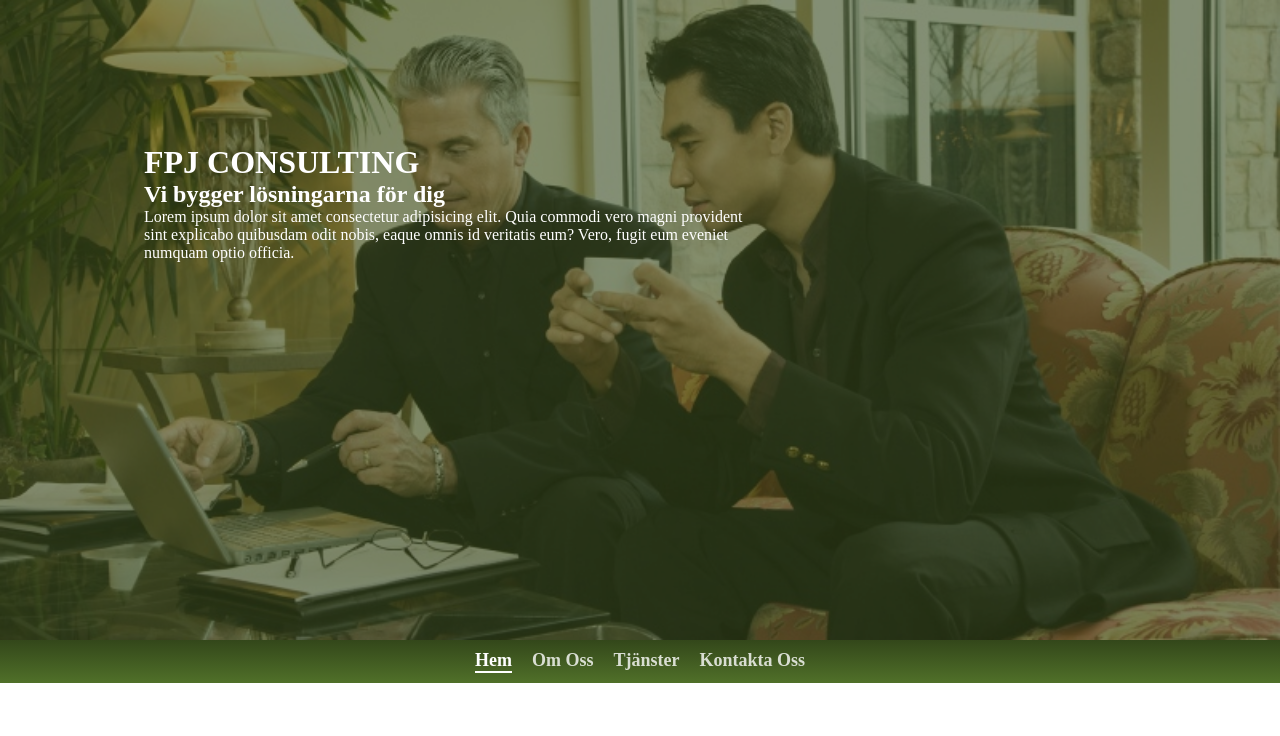
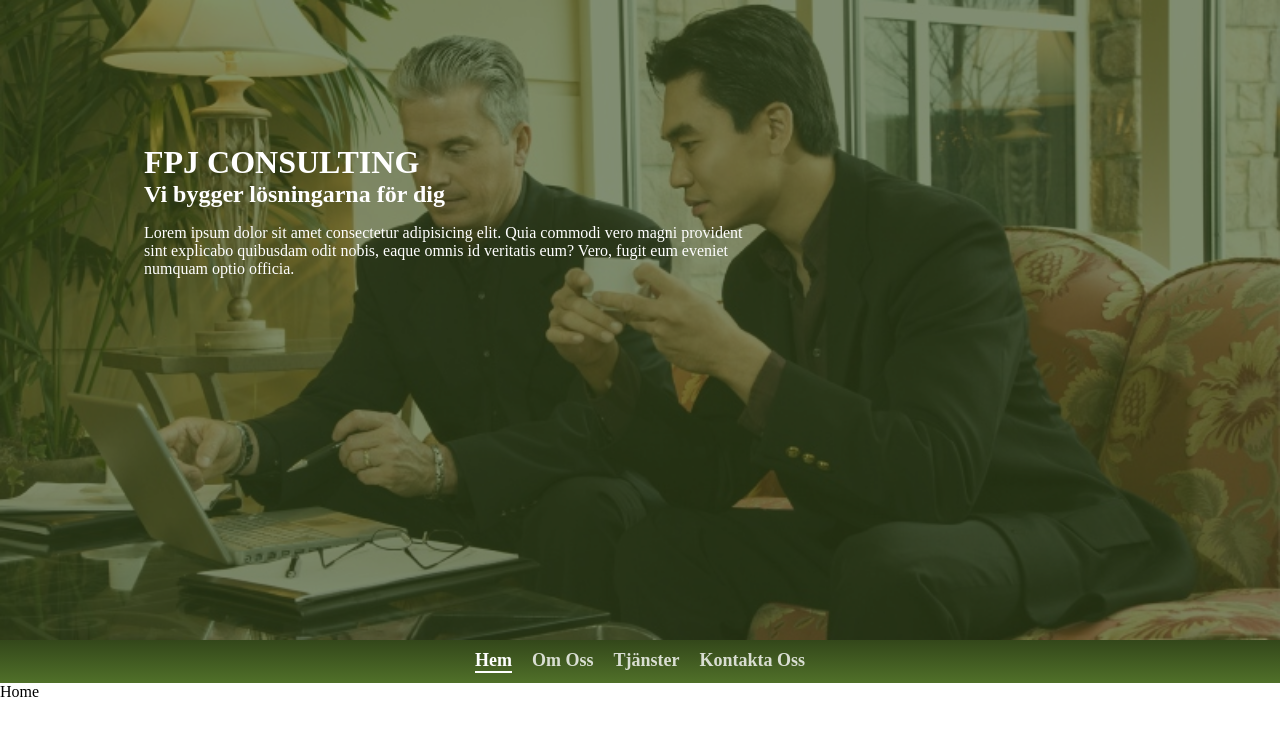
Before and after one commit to KimSoderlund/gorommig, a website: page index.html in a window 1280 px wide. Both pictures are taken after a click on the element "Hem". Drawn offline with Linux system fonts and the light colour scheme.

Commit message:
Added JS for navigation

```diff
--- /dev/null
+++ b/assets/script/script.js
@@ -0,0 +1,37 @@
+const sections = document.querySelectorAll("section");
+const navLinks = document.querySelectorAll(".header-nav p");
+
+navLinks.forEach(link => {
+    link.addEventListener("click", () => {
+        const target = link.getAttribute("data-target");
+
+        navLinks.forEach(navLink => {
+            navLink.classList.remove("active");
+        });
+        link.classList.add("active");
+
+        sections.forEach(section => {
+            if (section.id === target) {
+                section.style.display = "block";
+                section.classList.add("active");
+            } else {
+                section.style.display = "none";
+                section.classList.remove("active");
+            }
+        });
+    });
+});
+
+
+function init (){
+    sections.forEach(section => {
+        if (section.id === "home") {
+            section.style.display = "block";
+            section.classList.add("active");
+        } else {
+            section.style.display = "none";
+            section.classList.remove("active");
+        }
+    });
+}
+init();
--- a/index.html
+++ b/index.html
@@ -4,6 +4,7 @@
     <meta charset="UTF-8">
     <meta name="viewport" content="width=device-width, initial-scale=1.0">
     <link rel="stylesheet" href="dist/styles.css">
+    <script src="assets/script/script.js" defer></script>
     <title>Document</title>
 </head>
 <body>
@@ -19,11 +20,30 @@
         </div>
     </header>
     <div class = "header-nav">
-        <p class = "active">Hem</p>
-        <p>Om Oss</p>
-        <p>Tjänster</p>
-        <p>Kontakta Oss</p>
+        <p class = "active" data-target="home">Hem</p>
+        <p data-target="about">Om Oss</p>
+        <p data-target="services">Tjänster</p>
+        <p data-target="contact">Kontakta Oss</p>
     </div>
+
+    <section id="home">
+        Home
+    </section>
+
+
+    <section id="about">
+        About
+    </section>
+
+
+    <section id="services">
+        Services
+    </section>
+
+
+    <section id="contact">
+        Contact
+    </section>
 
 
 </body>
--- a/src/layout/_header.scss
+++ b/src/layout/_header.scss
@@ -23,9 +23,12 @@ header {
         left: 0;
         width: 100%;
         height: 80vh;
-        background-color: #33471a96;
+        background-color: rgba(51, 71, 26, 0.6);
         z-index: 1;
         pointer-events: none;
+    }
+    p {
+        margin-top: 1em;
     }
 }
 
```
Also changed, not shown: dist/styles.css, readme.md, 1 other file.
